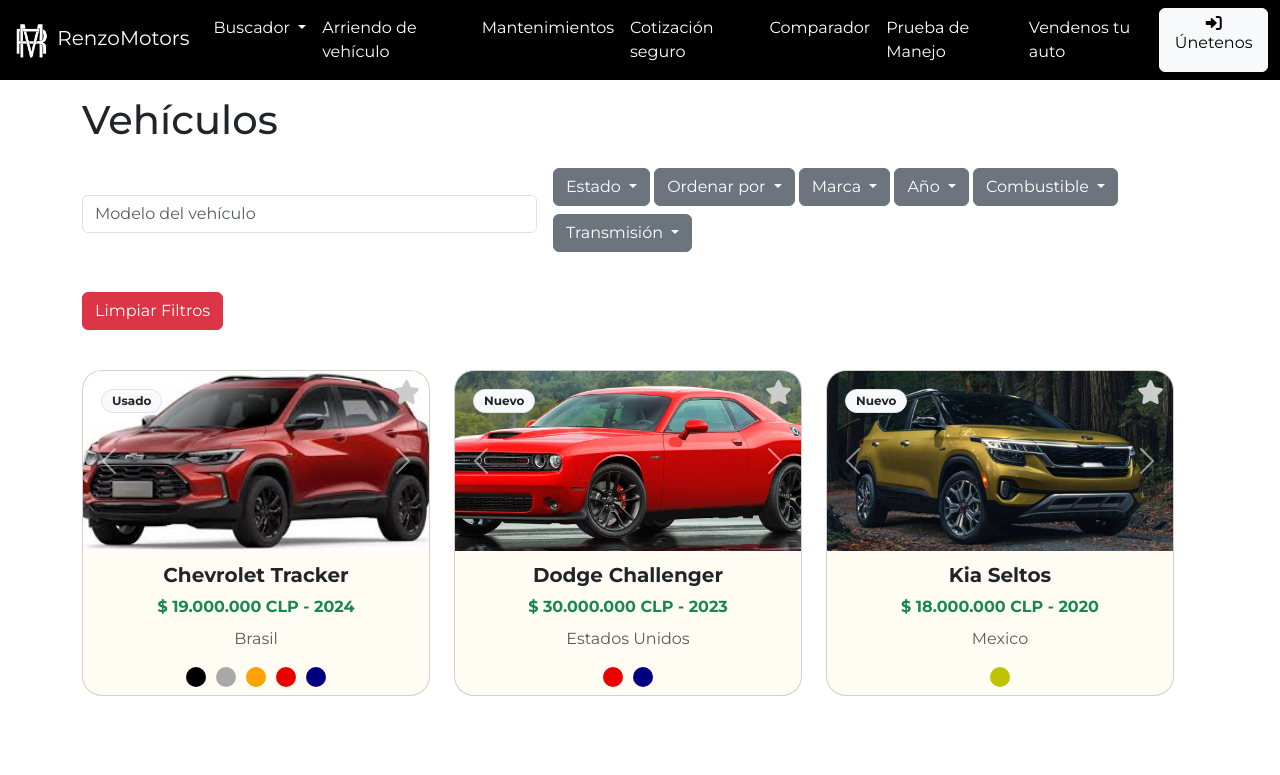
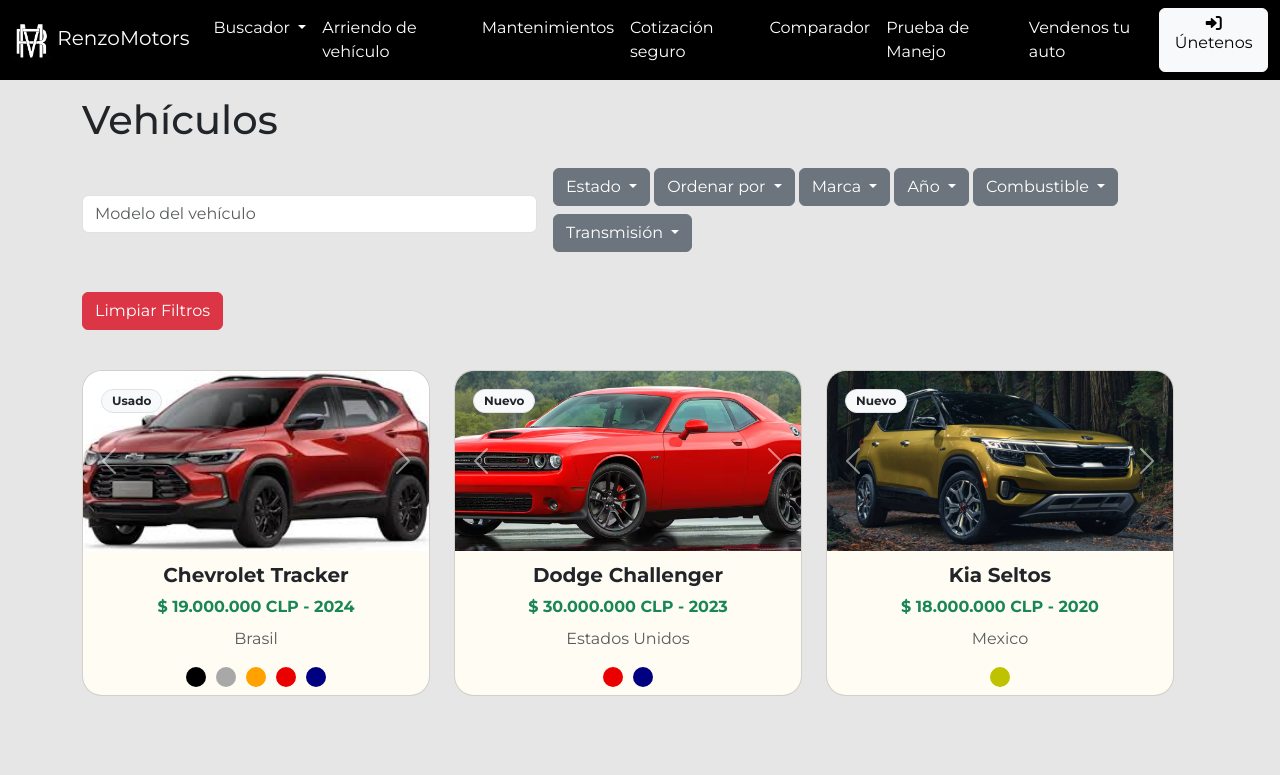
Before and after one commit to HatCliff/renzomotors, a PHP site: page /xampp/pages/buscador_vehiculo.php in a window 1280 px wide. Shown: the top 775 px of the page. Run offline with PHP 8.4, Linux system fonts and the light colour scheme; data comes from the database, SQL or seed files in the repository.

Commit message:
diseño_bucsador_vehiculo v1

```diff
--- a/pages/buscador_vehiculo.php
+++ b/pages/buscador_vehiculo.php
@@ -92,6 +92,9 @@ if (isset($_SESSION['tipo_persona']) && $_SESSION['tipo_persona'] === 'administr
 
     <title>Vehiculos</title>
     <style>
+        body {
+            background: #E6E6E6;
+        }
         .favorite-icon {
             position: absolute;
             top: 10px;
@@ -115,6 +118,8 @@ if (isset($_SESSION['tipo_persona']) && $_SESSION['tipo_persona'] === 'administr
             transform: translateX(-50%);
             z-index: 1050; /* Por encima del contenido */
         }
+        .card { background: #fffcf4; border-radius: 20px; overflow: hidden; transition: transform 0.3s ease; }
+        .card:hover { transform: scale(1.05); }
     </style>
     <script src="https://code.jquery.com/jquery-3.6.0.min.js"></script>
 
@@ -313,7 +318,7 @@ while ($fila = mysqli_fetch_assoc($resultado)) {
         $favorito_result = mysqli_query($conexion, $favorito_query);
         $isFavorito = mysqli_num_rows($favorito_result) > 0;
     }
-    echo "<div class='col-12 col-sm-6 col-md-4 mb-4 d-flex align-items-stretch position-relative'>";
+    echo "<div class='col-12 col-sm-6 col-md-4 mb-4 d-flex align-items-stretch '>";
 
     // Icono de favorito en la esquina superior derecha
     echo "<div class='favorite-icon' id='icono-favorito-$id_vehiculo'>";
```
